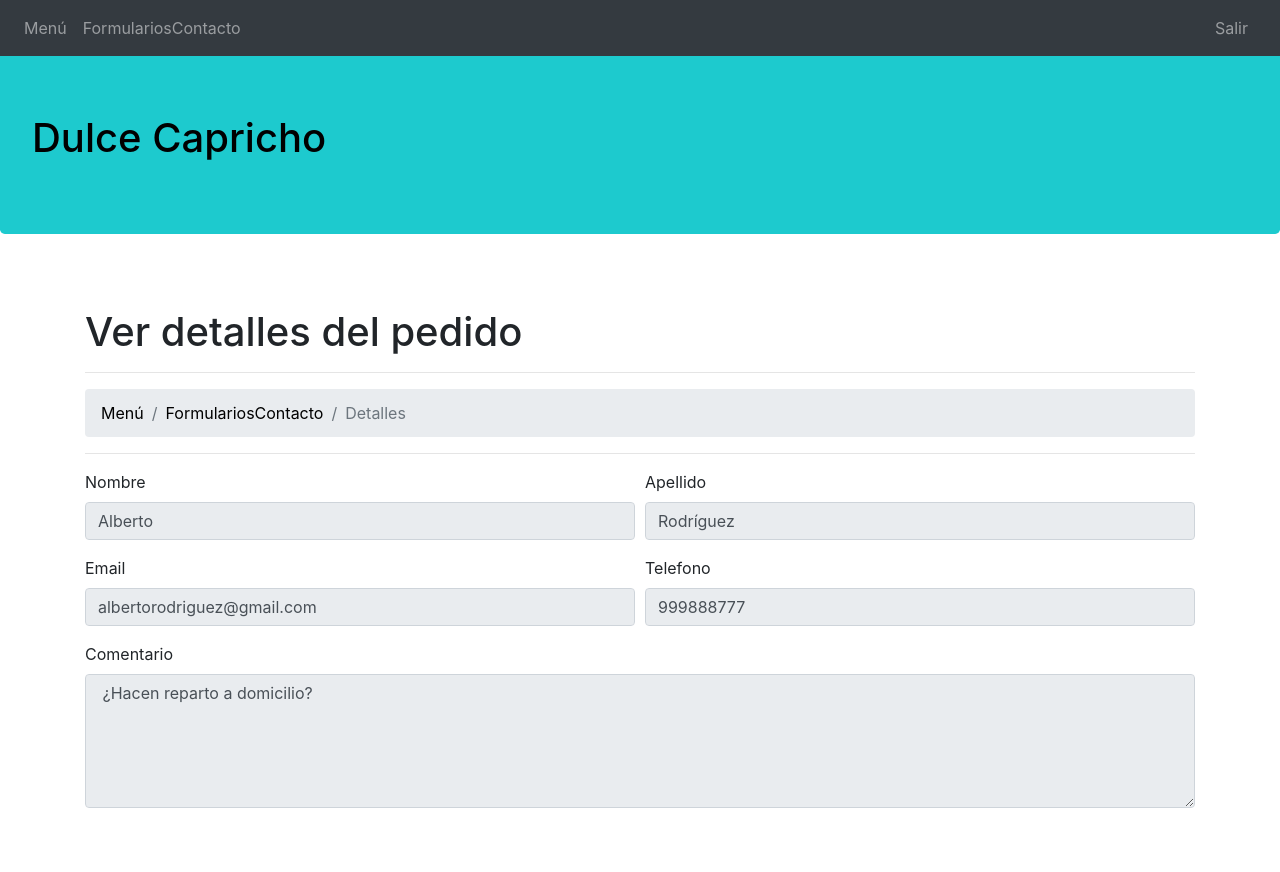
After one commit to JuanmaRuizF/Dulce-Capricho, a Rails app: page /formularios/leer/1 in a window 1280 px wide. The commit adds this page. Run offline with Rails 7, Linux system fonts and the light colour scheme; a user stored in the database is signed in; data comes from the database, SQL or seed files in the repository; style sheets or scripts are compiled from the project's sources.

Commit message:
seeding y resto de componentes formulario contacto

```diff
--- /dev/null
+++ b/app/assets/stylesheets/crud_formularios.scss
@@ -0,0 +1,3 @@
+// Place all the styles related to the crud_formularios controller here.
+// They will automatically be included in application.css.
+// You can use Sass (SCSS) here: https://sass-lang.com/
--- /dev/null
+++ b/app/views/crud_formularios/leer.html.erb
@@ -0,0 +1,109 @@
+<!doctype html>
+<html lang="es">
+
+<head>
+    <!-- Required meta tags -->
+
+    <meta charset="utf-8">
+    <meta name="viewport" content="width=device-width, initial-scale=1, shrink-to-fit=no">
+    <!-- Bootstrap CSS -->
+    <link rel="stylesheet" href="https://stackpath.bootstrapcdn.com/bootstrap/4.5.2/css/bootstrap.min.css" integrity="sha384-JcKb8q3iqJ61gNV9KGb8thSsNjpSL0n8PARn9HuZOnIxN0hoP+VmmDGMN5t9UJ0Z" crossorigin="anonymous">
+    <%= stylesheet_link_tag 'styles.css' %>
+
+    <title>Leer pedidos</title>
+</head>
+
+<body>
+    <nav class="navbar navbar-expand-md navbar-dark bg-dark fixed-top">
+        <button class="navbar-toggler" type="button" data-toggle="collapse" data-target="#navbarSupportedContent" aira-controls="navbarNavDropdown" aira-expanded="false" aira-label="Toggle navigation">
+              <span class="navbar-toggler-icon"></span>
+          </button>
+        <div class="collapse navbar-collapse" id="navbarSupportedContent">
+            <ul class="navbar-nav mr-auto">
+                <li class="nav-item "><a class="nav-link" href="/index/admin">Menú</a></li>
+                <li class="nav-item "><a class="nav-link" href="/formularios/index">FormulariosContacto</a></li>
+
+            </ul>
+            <a class="navbar-text nav-link nav-item" href="../../logout">Salir</a>
+        </div>
+    </nav>
+
+    <!-- Jumbotron clasico -->
+    <div class="jumbotron loginJumbotron">
+        <h1> Dulce Capricho </h1>
+    </div>
+
+    <div class="container">
+
+        <br>
+        <h1>Ver detalles del pedido</h1>
+        <hr>
+        <nav aria-label="breadcrumb">
+            <ol class="breadcrumb">
+                <li class="breadcrumb-item" ><a href="/index/admin">Menú</a></li>
+                <li class="breadcrumb-item" ><a href="/formularios/index">FormulariosContacto</a></li>
+                <li class="breadcrumb-item active"aria-current="page">Detalles</li>
+            </ol>
+        </nav>
+        <hr>
+
+        <% @formularios.each do |formularios| %>
+
+            <form method="POST" action="/formularios/editar/<%= formularios.id %>" accept-charset="UTF-8" role="form" id="actualizarpedido" name="actualizarpedido" enctype="multipart/form-data">
+
+                <!-- Protección CSRF -->
+                <%= token_tag nil %>
+
+                <div class="row">
+                    <div class="col-md-12">
+
+                        <fieldset disabled>
+
+
+                            <div class="form-row">
+                                <div class="form-group col-sm-6">
+                                    <label for="nombre">Nombre</label>
+                                    <input type="text" required class="form-control" id="nombre" name="nombre" value="<%= formularios.nombre %>" placeholder="Ingrese su nombre" pattern="^(?![\s.]+$)[a-zA-Z\s.]*$" />
+                                </div>
+                                <div class="form-group col-sm-6">
+                                    <label for="apellido">Apellido</label>
+                                    <input type="text" required class="form-control" id="apellido" name="apellido"  value="<%= formularios.apellido %>" placeholder="Ingrese su apellido" pattern="^(?![\s.]+$)[a-zA-Z\s.]*$" />
+                                </div>
+                            </div>
+
+                            <div class="form-row">
+                                <div class="form-group col-sm-6">
+                                    <label for="email">Email</label>
+                                    <input type="email" required class="form-control" name="email"  id="email" value="<%= formularios.email %>"  placeholder="Ingrese su email" />
+                                </div>
+
+
+                                <div class="form-group col-sm-6">
+                                    <label for="telefono">Telefono</label>
+                                    <input type="telefono" required class="form-control" name="telefono"  id="telefono" value="<%= formularios.telefono %>"  placeholder="Ingrese su telefono" />
+                                </div>
+                            </div>
+                            <div class="form-group">
+                                <label for="comentario">Comentario</label>
+                                <textarea id="comentario" name="comentario" rows="5"  class="form-control"> <%= formularios.comentario %> </textarea>
+                            </div>
+
+
+                        </fieldset>
+
+                        <br>
+                        <br>
+                    </div>
+
+                </div>
+            </form>
+        <% end %>
+    </div>
+
+    <!-- Optional JavaScript; jQuery, Popper.js, and Bootstrap JS-->
+    <script src="https://code.jquery.com/jquery-3.5.1.slim.min.js" integrity="sha384-DfXdz2htPH0lsSSs5nCTpuj/zy4C+OGpamoFVy38MVBnE+IbbVYUew+OrCXaRkfj" crossorigin="anonymous"></script>
+    <script src="https://cdn.jsdelivr.net/npm/popper.js@1.16.1/dist/umd/popper.min.js" integrity="sha384-9/reFTGAW83EW2RDu2S0VKaIzap3H66lZH81PoYlFhbGU+6BZp6G7niu735Sk7lN" crossorigin="anonymous"></script>
+    <script src="https://cdn.jsdelivr.net/npm/bootstrap@4.5.3/dist/js/bootstrap.min.js" integrity="sha384-w1Q4orYjBQndcko6MimVbzY0tgp4pWB4lZ7lr30WKz0vr/aWKhXdBNmNb5D92v7s" crossorigin="anonymous"></script>
+
+</body>
+</html>
--- a/app/views/vistas_servidor/menu.html.erb
+++ b/app/views/vistas_servidor/menu.html.erb
@@ -96,7 +96,7 @@
                     <p> Formularios de contacto </p>
                 </td>
                 <td class="v-align-middle">
-                    <a href="#" class="btn btn-primary">Entrar</a>
+                    <a href="/formularios/index" class="btn btn-primary">Entrar</a>
                 </td>
             </tr>
             <tr>
```
Also changed, not shown: app/controllers/vistas_clientes_controller.rb (+9 -0 lines), app/views/vistas_clientes/contacto.html.erb (added, +139 -0 lines), db/migrate/20210427181858_create_formulariocontactos.rb (added, +12 -0 lines), db/seeds.rb (+14 -0 lines), db/schema.rb.
